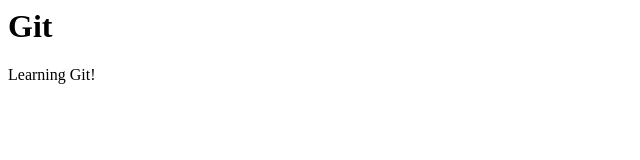
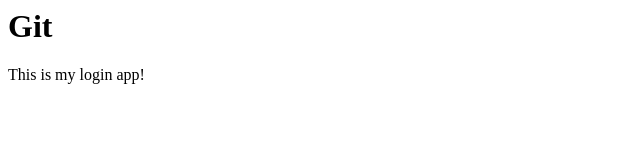
Before and after one commit to kethan009/LearnGit, a plain HTML site: page index.html in a window 1280 px wide. Shown: the full height of the page, 0-640 px from the left. Drawn offline with Linux system fonts and the light colour scheme.

Commit message:
Another Change

```diff
--- a/index.html
+++ b/index.html
@@ -2,6 +2,6 @@
 <h1>Git</h1>
 <title>Git Home</title>
 <body>
-    <p>Learning Git!</p>
+    <p>This is my login app!</p>
 </body>
 </html>
```
Also changed, not shown: login.html (added, +7 -0 lines).
